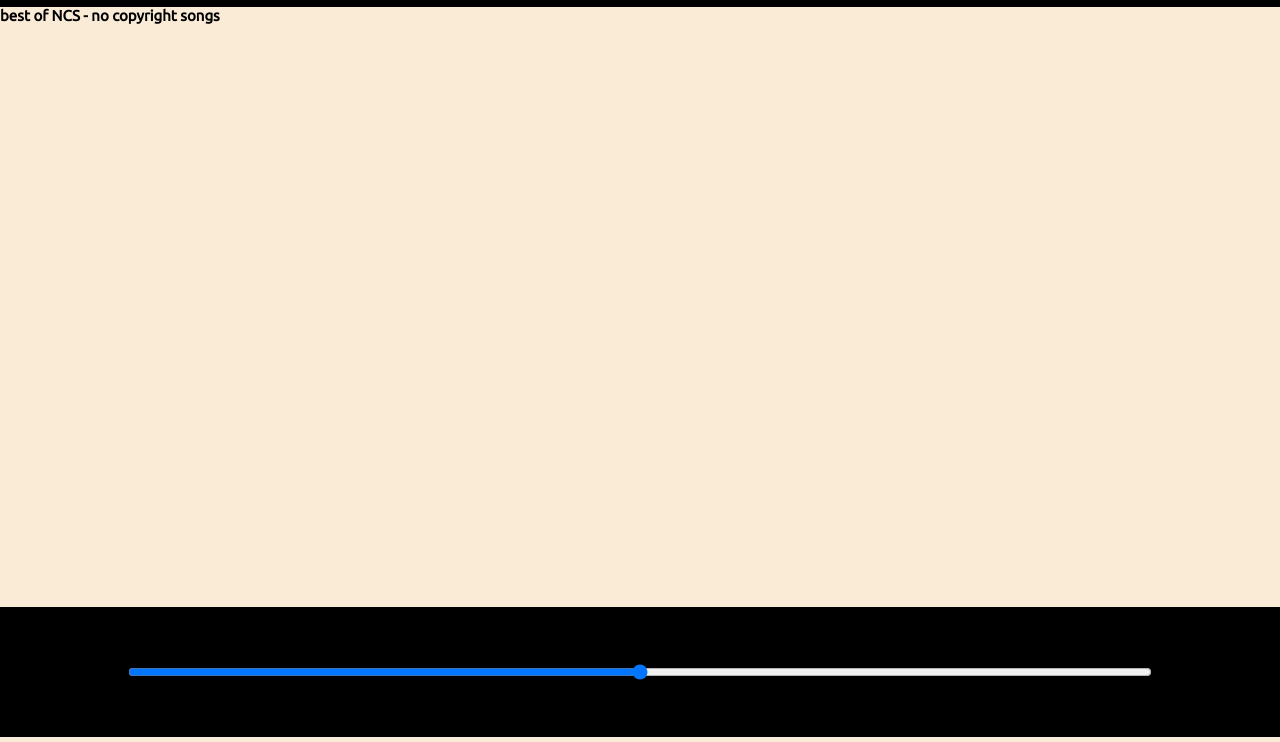
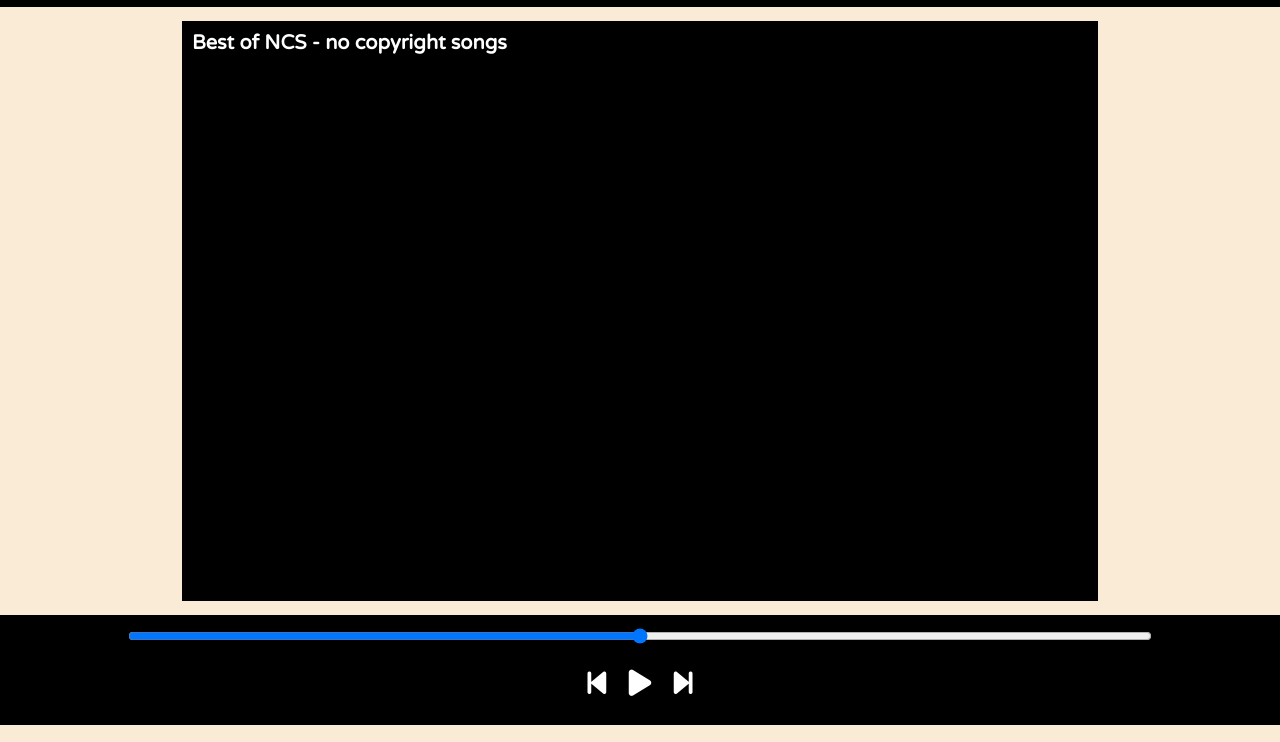
Before and after one commit to nikhil-223/my-spotify, a plain HTML site: page index.html in a window 1280 px wide. Shown: the part 58-800 px from the top of the page. Drawn offline with Linux system fonts and the light colour scheme.

Commit message:
more edit

```diff
--- a/index.html
+++ b/index.html
@@ -7,7 +7,6 @@
     <title>my spotify</title>
     <link rel="stylesheet" href="style.css">
     <link rel="preconnect" href="https://fonts.googleapis.com"><link rel="preconnect" href="https://fonts.gstatic.com" crossorigin><link href="https://fonts.googleapis.com/css2?family=Roboto+Mono:wght@300&family=Ubuntu&display=swap" rel="stylesheet">
-    <link rel="stylesheet" href="https://cdnjs.cloudflare.com/ajax/libs/font-awesome/6.2.1/css/all.min.css">
 </head>
 <body>
     <nav>
@@ -16,18 +15,23 @@
             <li>Home</li>
             <li>About</li>
         </ul>
+    </nav>
         <div class="container">
-            <h1>best of NCS - no copyright songs</h1>
-            <div class="songList"></div>
+            <div class="songList">
+                <h1>Best of NCS - no copyright songs</h1>
+            </div>
             <div class="songBanner"></div>
         </div>
         <div class="bottom">
             <input type="range" name="range" id="myProgressBar" min="0" max="100">
             <div class="icons">
                 <!-- --font awesome-- -->
+                <i class="fa-solid fa-3x fa-step-backward"></i>
+                <i class="fa-solid fa-3x fa-play"></i>
+                <i class="fa-solid fa-3x fa-step-forward"></i>
             </div>
         </div>
-    </nav>
     <script src="script.js"></script>
+    <script src="https://kit.fontawesome.com/e6b6bd4b22.js" crossorigin="anonymous"></script>
 </body>
 </html>
--- a/style.css
+++ b/style.css
@@ -43,18 +43,33 @@ nav ul li{
 }
 
 .container{
-    min-height: 75vh;
+    min-height: 70vh;
+    background-color: var(--color2);
+    color: var(--color3);
+    font-family: 'Varela Round', sans-serif;
+    padding: 1rem;
+    display: flex;
+    margin: 1.4rem auto;
+    width: 70%;
 }
-
 .bottom{
    position: sticky;
-   height: 13rem;
+   height: 11rem;
    background-color: var(--color2);
    display: flex;
    align-items: center;
    justify-content: center;
+   color: var(--color3);
+   flex-direction: column;
 }
-
+.icons{
+    margin: 1.4rem;
+}
+.icons i{
+    margin: 1rem;
+    cursor: pointer;
+}
 #myProgressBar{
     min-width: 80vw;
+    margin-top:1rem ;
 }
```
